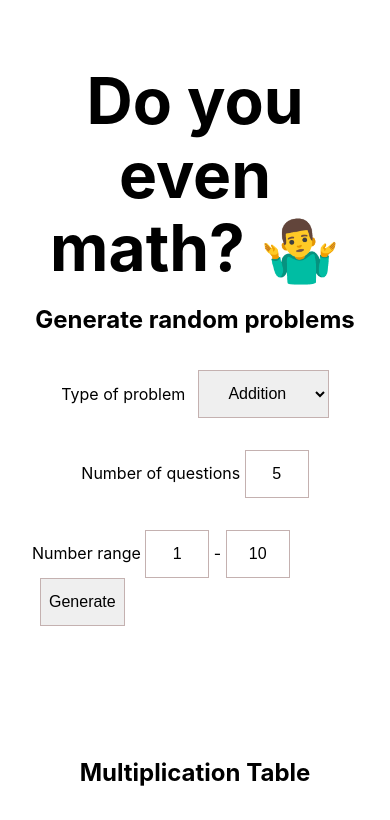
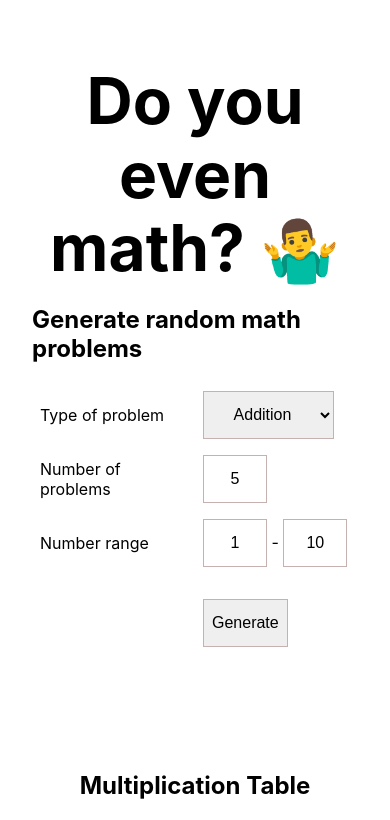
Before and after one commit to twinoxen/math-test, a Next.js app: page / in a window 390 px wide. Shown: the top 820 px of the page. Built offline with nearby package versions, Linux system fonts and the light colour scheme.

Commit message:
clean up mobile style

```diff
--- a/pages/index.tsx
+++ b/pages/index.tsx
@@ -44,6 +44,16 @@ const Home: NextPage = () => {
     return map[type];
   };
 
+  const focusNextInput = (event: React.ChangeEvent<HTMLInputElement>) => {
+    const inputs = Array.from(document.querySelectorAll('input'));
+
+    const index = inputs.findIndex((input) => input === event.target);
+
+    if (!index || index >= inputs.length) return;
+
+    inputs[index + 1].focus();
+  };
+
   const generateProblems = () => {
     if (problemMin >= problemMax || isNaN(problemMin) || isNaN(problemMax))
       return;
@@ -56,7 +66,7 @@ const Home: NextPage = () => {
       problems.push({ left, right, type: problemType });
     }
 
-    setGeneratedProblems([...(generatedProblems || []), ...problems]);
+    setGeneratedProblems(problems);
   };
 
   const evaluate = (
@@ -99,6 +109,7 @@ const Home: NextPage = () => {
       }
 
       event.target.style.backgroundColor = 'green';
+      focusNextInput(event);
     };
 
   const setMultiRange = () => {
@@ -172,6 +183,7 @@ const Home: NextPage = () => {
       }
 
       event.target.style.backgroundColor = 'green';
+      focusNextInput(event);
     };
 
   return (
@@ -184,9 +196,11 @@ const Home: NextPage = () => {
 
       <main className={styles.main}>
         <h1 className={styles.title}>Do you even math? 🤷‍♂️</h1>
-        <h2>Generate random problems</h2>
-        <p>
-          Type of problem{' '}
+        <h2>Generate random math problems</h2>
+
+        <div className={styles.form}>
+          <div className={styles.formItem}>Type of problem </div>
+          <div className={styles.formItem}>
             <select
               className={styles.select}
               value={problemType}
@@ -197,9 +211,9 @@ const Home: NextPage = () => {
               <option value="*">Multiplication</option>
               <option value="/">Division</option>
             </select>
-        </p>
-        <p>
-          Number of questions{' '}
+          </div>
+          <div className={styles.formItem}>Number of problems</div>
+          <div className={styles.formItem}>
             <input
               className={styles.rangeInput}
               value={numberOfProblems}
@@ -211,9 +225,9 @@ const Home: NextPage = () => {
               pattern="[0-9]*"
               size={4}
             />{' '}
-        </p>
-        <p>
-          Number range{' '}
+          </div>
+          <div className={styles.formItem}>Number range </div>
+          <div className={styles.formItem}>
             <input
               className={styles.rangeInput}
               value={problemMin}
@@ -233,10 +247,13 @@ const Home: NextPage = () => {
               pattern="[0-9]*"
               size={4}
             />
+          </div>
+          <div className={styles.formItem} style={{'gridColumnStart': 2}}>
             <button className={styles.button} onClick={generateProblems}>
               Generate
             </button>
-        </p>
+          </div>
+        </div>
 
         <div className={styles.problems}>
           {generatedProblems.map((problem, index) => {
--- a/styles/Home.module.css
+++ b/styles/Home.module.css
@@ -108,24 +108,6 @@
   margin-left: 0.5rem;
 }
 
-@media (max-width: 600px) {
-  .grid {
-    width: 100%;
-    flex-direction: column;
-  }
-
-  .problems {
-    width: 100%;
-    flex-direction: column;
-  }
-
-  .table {
-    overflow-x:auto;
-    width: 100%;
-  }
-
-}
-
 .multiplyTableInput {
   width: 3rem;
   height: 3rem;
@@ -154,7 +136,6 @@
   text-align: center;
   padding-left: 0.5rem;
   padding-right: 0.5rem;
-  margin-left: 0.5rem;
 }
 
 .button {
@@ -164,7 +145,6 @@
   text-align: center;
   padding-left: 0.5rem;
   padding-right: 0.5rem;
-  margin-left: 0.5rem;
   cursor: pointer;
 }
 
@@ -189,3 +169,42 @@
   transition: color 0.15s ease, border-color 0.15s ease;
   max-width: 300px;
 }
+
+.form {
+  display: grid;
+  grid-template-columns: 1fr 1fr;
+}
+
+.formItem {
+  align-self: center;
+  padding: 0.5rem;
+}
+
+
+@media (max-width: 600px) {
+  .grid {
+    width: 100%;
+    flex-direction: column;
+  }
+
+  .problems {
+    width: 100%;
+    flex-direction: row;
+  }
+
+  .problem {
+    margin: 0.5rem;
+  }
+
+  .table {
+    overflow-x:auto;
+    width: 100%;
+  }
+
+}
+
+@media (max-width: 600px) {
+  .button {
+    margin: 1rem auto 0 auto;
+  }
+}
```
Lines whose indentation alone changed are shown as unchanged.
